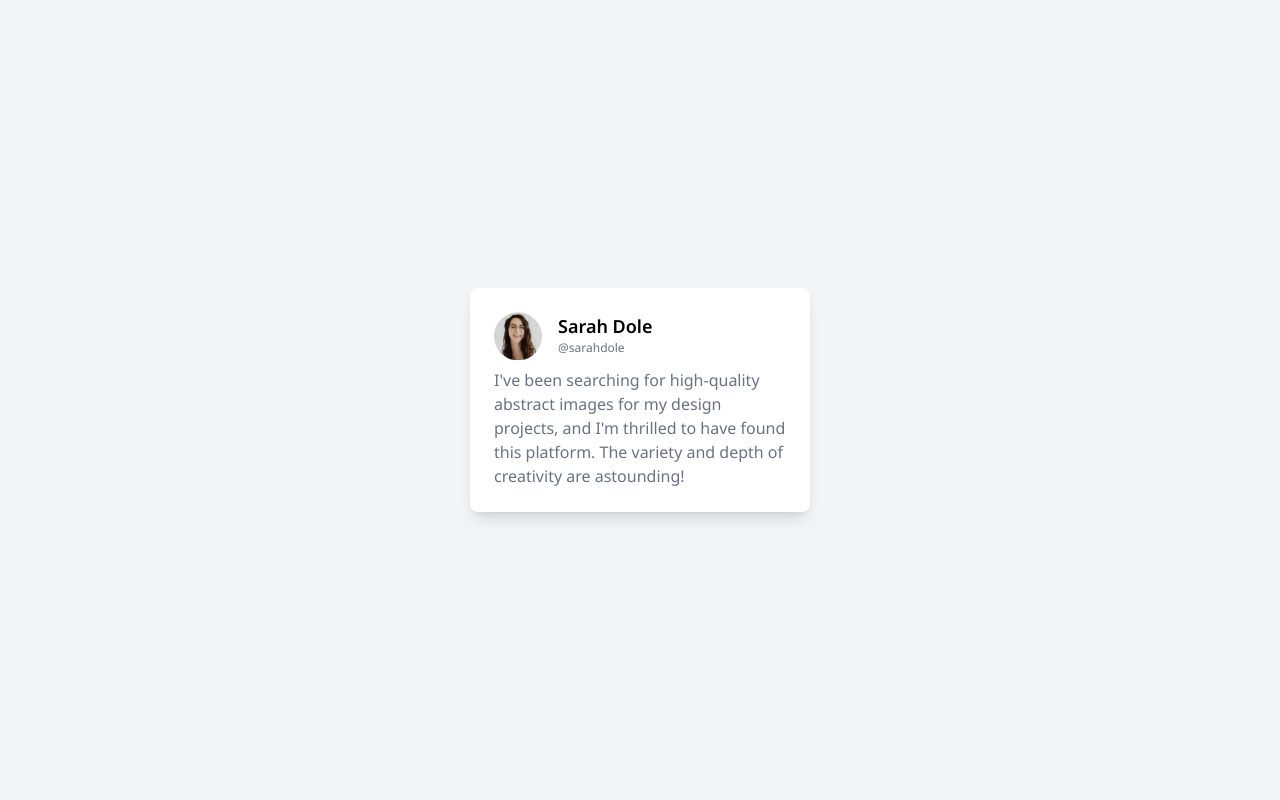
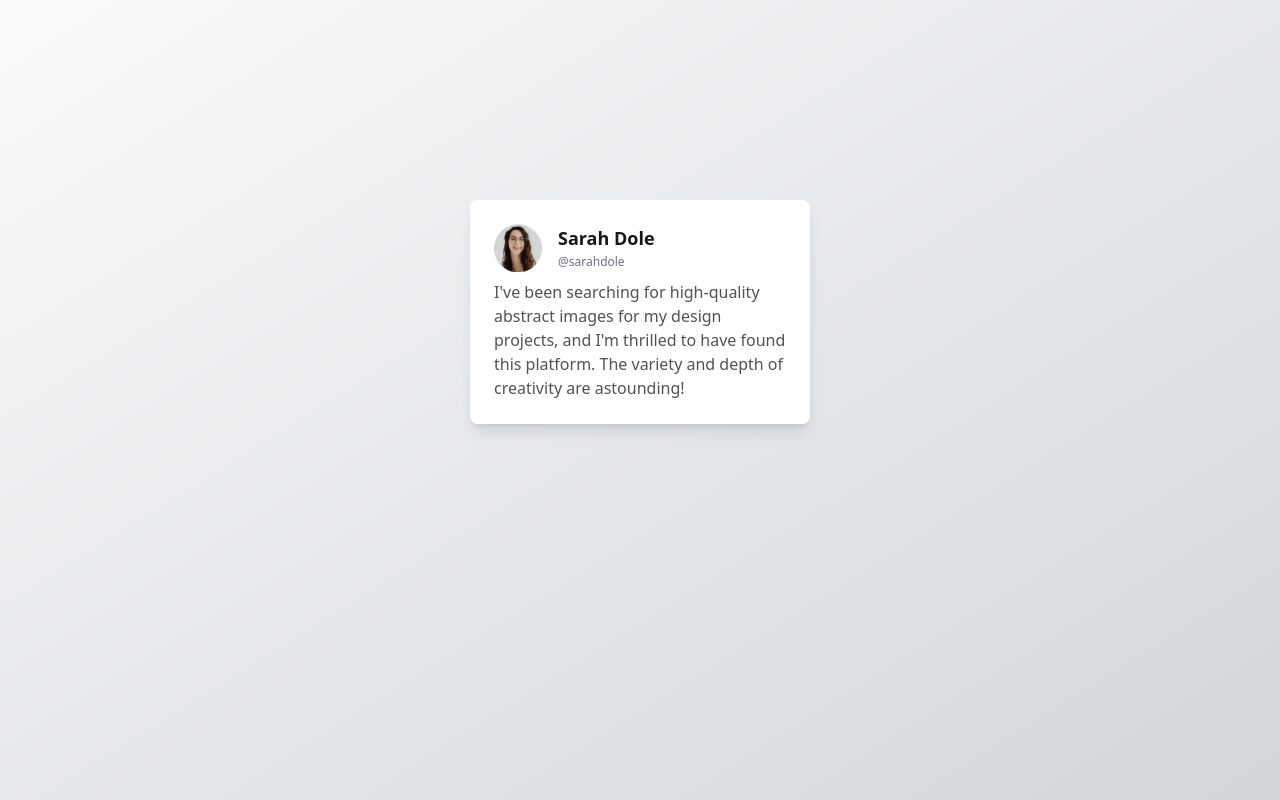
Before and after one commit to clumsy-hands/gfe-react-submissions, a React (Vite) app: page / in a window 1280 px wide. Built offline with nearby package versions, Linux system fonts and the light colour scheme.

Commit message:
bug: fix image on deployment

```diff
--- a/index.html
+++ b/index.html
@@ -4,12 +4,6 @@
     <meta charset="UTF-8" />
     <link rel="icon" type="image/svg+xml" href="/react.svg" />
     <meta name="viewport" content="width=device-width, initial-scale=1.0" />
-    <link rel="preconnect" href="https://fonts.googleapis.com" />
-    <link rel="preconnect" href="https://fonts.gstatic.com" crossorigin />
-    <link
-      href="https://fonts.googleapis.com/css2?family=Noto+Sans:ital,wght@0,100..900;1,100..900&display=swap"
-      rel="stylesheet"
-    />
     <title>GFE React - Vite + React + TS</title>
   </head>
   <body>
--- a/src/components/testimonial-card.tsx
+++ b/src/components/testimonial-card.tsx
@@ -1,16 +1,16 @@
  export default function TestimonialCard() {
     return (
-        <div className="flex flex-row items-center justify-center min-h-screen bg-gray-100 ">
-            <div className="flex flex-col flex-start bg-white shadow-lg rounded-lg p-[24px] w-[340px]">
+        <div className="flex flex-row justify-center min-h-screen bg-gradient-to-br from-[#F9FAFB] to-[#D2D6DB] pt-[200px] w-full">
+            <div className="flex flex-col flex-start bg-white shadow-lg rounded-lg p-[24px] w-[340px] h-fit">
                 <div className="flex flex-row flex-start gap-[16px]">
-                    <img src="/src/assets/img/profile-thumbnail.png" alt="profile-thumbnail"
+                    <img src="/img/profile-thumbnail.png" alt="profile thumbnail"
                      className="w-[48px] h-[48px]"></img>
-                     <div className="flex flex-col grow">
-                        <h2 className="text-lg font-semibold">Sarah Dole</h2>
+                     <div className="flex flex-col grow gap-[2px]">
+                        <h2 className="text-lg font-semibold text-neutral-900">Sarah Dole</h2>
                         <p className="text-gray-500 text-xs">@sarahdole</p>
                      </div>
                 </div>
-                <p className="text-gray-500 mt-2"> I've been searching for high-quality abstract images for my design projects,
+                <p className="text-neutral-600 mt-2"> I've been searching for high-quality abstract images for my design projects,
                 and I'm thrilled to have found this platform. The variety and depth of creativity are astounding! </p>
             </div>
         </div>
--- a/src/index.css
+++ b/src/index.css
@@ -1,7 +1,6 @@
 @import "tailwindcss";
+@import url('https://fonts.googleapis.com/css2?family=Noto+Sans:ital,wght@0,100..900;1,100..900&display=swap');
 
 :root {
-  font-family: "Noto Sans", system-ui, -apple-system, BlinkMacSystemFont,
-    "Segoe UI", Roboto, Oxygen, Ubuntu, Cantarell, "Open Sans", "Helvetica Neue",
-    sans-serif;
+  font-family: "Noto Sans", sans-serif;
 }
```
Also changed, not shown: public/img/profile-thumbnail.png (renamed from src/assets/img/profile-thumbnail.png).
